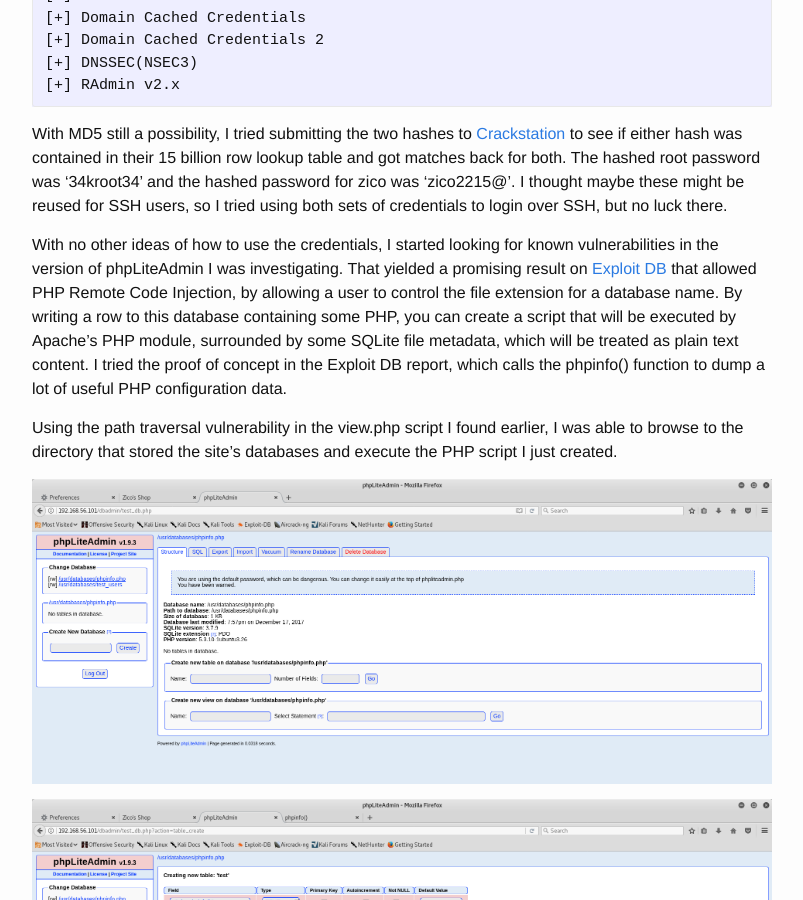
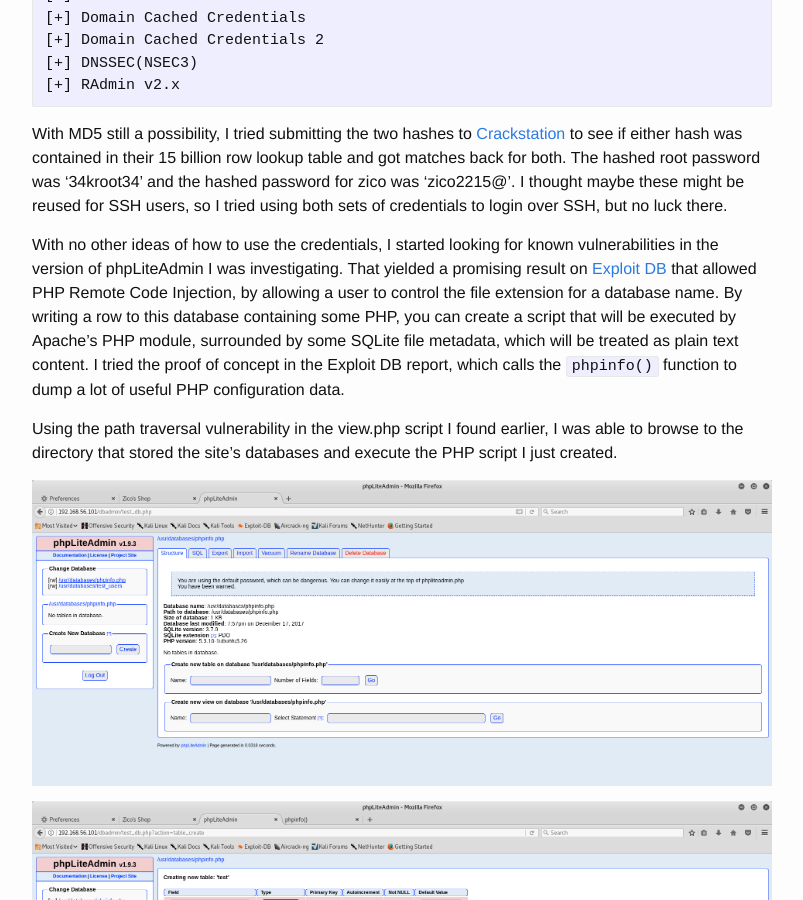
Before and after one commit to DanHatesNumbers/danhatesnumbers.github.io, a Jekyll site: the page built from _posts/2018-01-03-BootToRoot-Zico2.md, in a window 1280 px wide and 900 px high, scrolled down 6988 px. Shown: the whole window, without its empty margins (238-1041 px from the left). Built offline with Jekyll 4.4.1, drawn with Linux system fonts in a browser that asks for light colours; part of the change alters nothing that is shown.

Commit message:
Made screenshots in Zico2 walkthrough links to fullsize images to make them easier to read. Added inline code syntax for phpinfo() call.

```diff
--- a/_posts/2018-01-03-BootToRoot-Zico2.md
+++ b/_posts/2018-01-03-BootToRoot-Zico2.md
@@ -99,15 +99,15 @@ Nmap done: 1 IP address (1 host up) scanned in 8.00 seconds
 
 At this point, I thought the RPCBind service might be a red herring, so I left my investigation of it there, but made a note to come back to it later if I got stuck. Next I turned my attention to the Apache server running on port 80.
 
-![Zico2 Homepage on port 80]({{ site.url}}/assets/Zico2/ZicoShopHomepage.png)
+[![Zico2 Homepage on port 80]({{ site.url}}/assets/Zico2/ZicoShopHomepage.png)]({{ site.url}}/assets/Zico2/ZicoShopHomepage.png)
 
 After trying out the links, I ended up on `http://192.168.56.101/view.php?page=tools.html`, which is an image gallery with some lightbox functionality. The query parameter in the URL, `page=tools.html` caught my attention and I wondered if this PHP script would be vulnerable to a [Path Traversal](http://cwe.mitre.org/data/definitions/22.html) attack, allowing me to read files from disk.
 
-![Zico2 Portfolio page]({{ site.url}}/assets/Zico2/ZicoShopPortfolio.png)
+[![Zico2 Portfolio page]({{ site.url}}/assets/Zico2/ZicoShopPortfolio.png)]({{ site.url}}/assets/Zico2/ZicoShopPortfolio.png)
 
 Sure enough, by changing the query parameter from `page=tools.html` to `page=../../../etc/passwd`, I was able to read the `/etc/passwd` file and enumerate the system users.
 
-![Zico2 Portfolio page path traversal demonstration]({{ site.url}}/assets/Zico2/Zico2PathTraversalPOC.png)
+[![Zico2 Portfolio page path traversal demonstration]({{ site.url}}/assets/Zico2/Zico2PathTraversalPOC.png)]({{ site.url}}/assets/Zico2/Zico2PathTraversalPOC.png)
 
 Next I wanted to see if there were any other interesting paths being served by Apache, so I ran a tool called [DIRB](https://tools.kali.org/web-applications/dirb) with the provided common wordlist. Dirb essentially takes a wordlist that you provide and makes HTTP requests with a given base URL to determine if anything is hosted at that path.
 
@@ -169,11 +169,11 @@ DOWNLOADED: 4612 - FOUND: 8
 
 Most of those directories aren't particularly surprising and contained JS library code and resources for the site's styling and functionality. But what's that `dbadmin` folder? Browsing to `http://192.168.56.101/dbadmin` returns a listable directory with a PHP script inside called test_db.php, which is a copy of phpLiteAdmin v1.9.3. A bit of googling showed this to be a PHP interface for adminstering SQLite databases and the version running on this VM was from early 2013.
 
-![phpLiteAdmin Login page]({{ site.url}}/assets/Zico2/Zico2PhpLiteAdminLogin.png)
+[![phpLiteAdmin Login page]({{ site.url}}/assets/Zico2/Zico2PhpLiteAdminLogin.png)]({{ site.url}}/assets/Zico2/Zico2PhpLiteAdminLogin.png)
 
 Strangely, the login page presented only asks for a password. As it turns out, it's using an easily guessable default password of 'admin', so I didn't need to spend time mounting a dictionary attack against the login page. The homepage even warns you if you're using the default password!
 
-![phpLiteAdmin Homepage]({{ site.url}}/assets/Zico2/Zico2PhpLiteAdminHomepage.png)
+[![phpLiteAdmin Homepage]({{ site.url}}/assets/Zico2/Zico2PhpLiteAdminHomepage.png)]({{ site.url}}/assets/Zico2/Zico2PhpLiteAdminHomepage.png)
 
 The default database, 'test_users', contained two rows:
 
@@ -209,15 +209,15 @@ Analyzing '653F4B285089453FE00E2AAFAC573414'
 
 With MD5 still a possibility, I tried submitting the two hashes to [Crackstation](https://crackstation.net) to see if either hash was contained in their 15 billion row lookup table and got matches back for both. The hashed root password was '34kroot34' and the hashed password for zico was 'zico2215@'. I thought maybe these might be reused for SSH users, so I tried using both sets of credentials to login over SSH, but no luck there.
 
-With no other ideas of how to use the credentials, I started looking for known vulnerabilities in the version of phpLiteAdmin I was investigating. That yielded a promising result on [Exploit DB](https://www.exploit-db.com/exploits/24044/) that allowed PHP Remote Code Injection, by allowing a user to control the file extension for a database name. By writing a row to this database containing some PHP, you can create a script that will be executed by Apache's PHP module, surrounded by some SQLite file metadata, which will be treated as plain text content. I tried the proof of concept in the Exploit DB report, which calls the phpinfo() function to dump a lot of useful PHP configuration data.
+With no other ideas of how to use the credentials, I started looking for known vulnerabilities in the version of phpLiteAdmin I was investigating. That yielded a promising result on [Exploit DB](https://www.exploit-db.com/exploits/24044/) that allowed PHP Remote Code Injection, by allowing a user to control the file extension for a database name. By writing a row to this database containing some PHP, you can create a script that will be executed by Apache's PHP module, surrounded by some SQLite file metadata, which will be treated as plain text content. I tried the proof of concept in the Exploit DB report, which calls the `phpinfo()` function to dump a lot of useful PHP configuration data.
 
 Using the path traversal vulnerability in the view.php script I found earlier, I was able to browse to the directory that stored the site's databases and execute the PHP script I just created.
 
-![phpLiteAdmin PHP Remote Code Injection 1]({{ site.url}}/assets/Zico2/Zico2PHPInjection1.png)
+[![phpLiteAdmin PHP Remote Code Injection 1]({{ site.url}}/assets/Zico2/Zico2PHPInjection1.png)]({{ site.url}}/assets/Zico2/Zico2PHPInjection1.png)
 
-![phpLiteAdmin PHP Remote Code Injection 2]({{ site.url}}/assets/Zico2/Zico2PHPInjection2.png)
+[![phpLiteAdmin PHP Remote Code Injection 2]({{ site.url}}/assets/Zico2/Zico2PHPInjection2.png)]({{ site.url}}/assets/Zico2/Zico2PHPInjection2.png)
 
-![phpLiteAdmin PHP Remote Code Injection 3]({{ site.url}}/assets/Zico2/Zico2PHPInjection3.png)
+[![phpLiteAdmin PHP Remote Code Injection 3]({{ site.url}}/assets/Zico2/Zico2PHPInjection3.png)]({{ site.url}}/assets/Zico2/Zico2PHPInjection3.png)
 
 Now that I had achieved Remote Code Execution, I spent a while trying to get a PHP web shell or Metasploit's PHP Reverse TCP payload to work, but couldn't get anywhere useful. So then I started thinking about other ways I could exploit this to get a reverse shell. The PHP Info page disclosed the output of `uname -a`, so I knew the target VM was running Ubuntu 64 bit.
 
```
